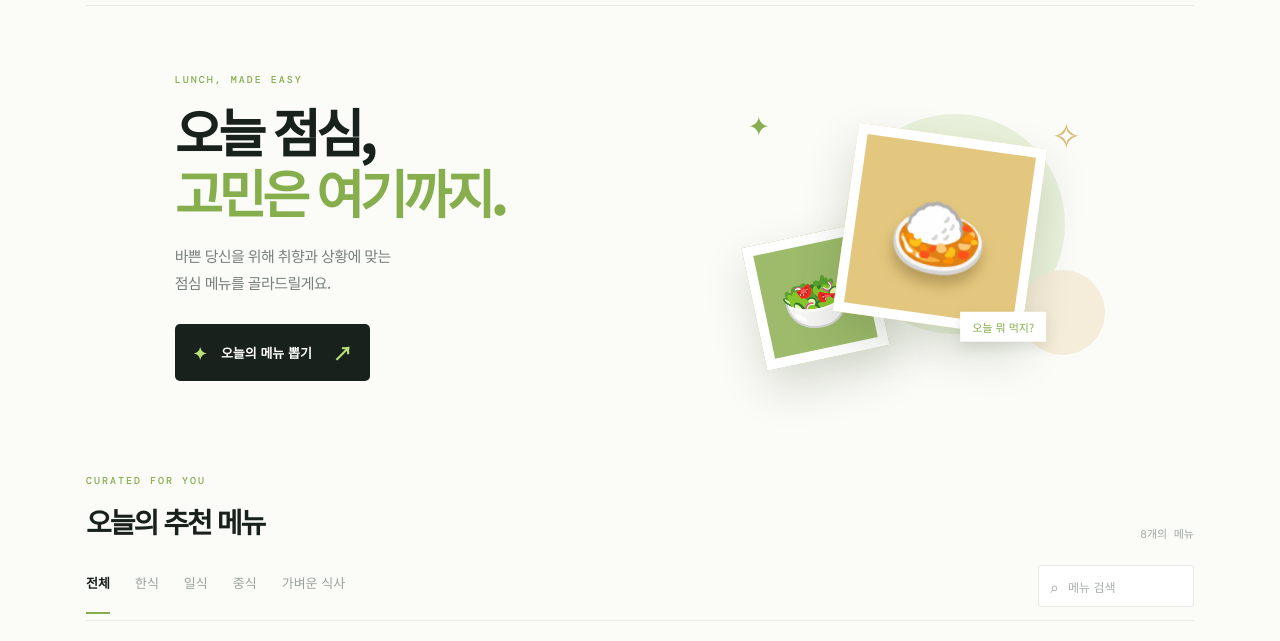
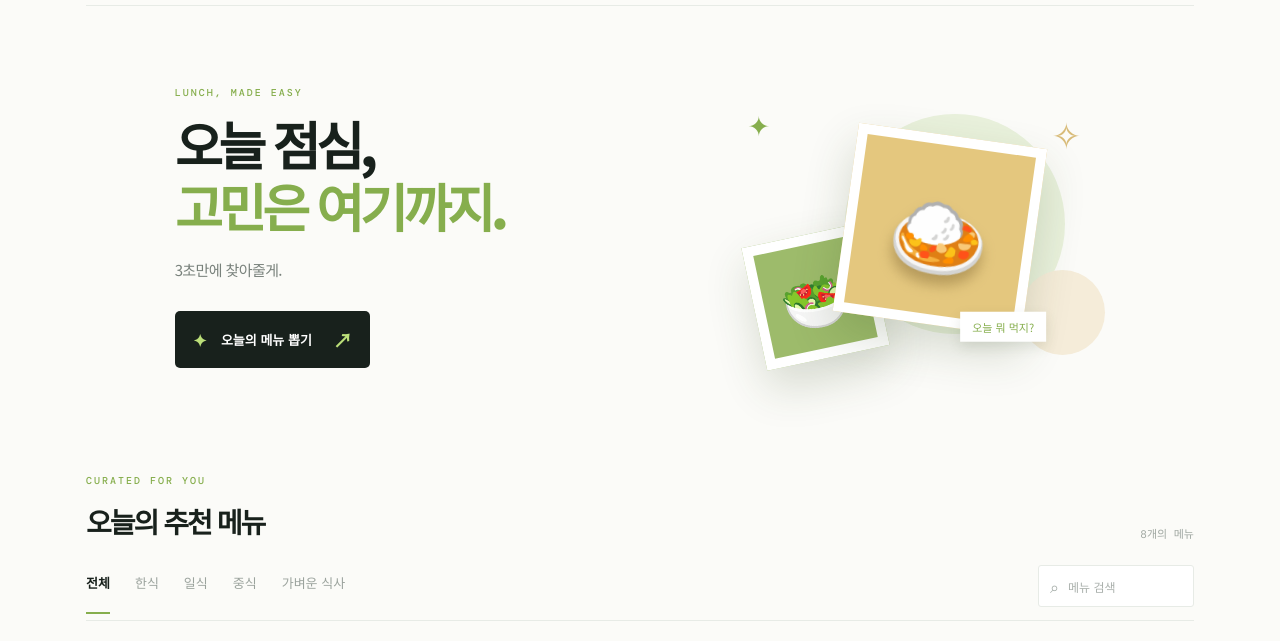
Before and after one commit to heekyoon1/AI-project, a plain HTML site: page index.html in a window 1280 px wide. Shown: the part 82-723 px from the top of the page. Drawn offline with nearby package versions, Linux system fonts and the light colour scheme.

Commit message:
Update lunch menu tagline

```diff
--- a/index.html
+++ b/index.html
@@ -28,7 +28,7 @@
         <div class="hero-copy">
           <p class="eyebrow">LUNCH, MADE EASY</p>
           <h1>오늘 점심,<br><span>고민은 여기까지.</span></h1>
-          <p class="hero-description">바쁜 당신을 위해 취향과 상황에 맞는<br class="desktop-break"> 점심 메뉴를 골라드릴게요.</p>
+          <p class="hero-description">3초만에 찾아줄게.</p>
           <button class="primary-button" id="randomBtn"><span class="sparkle">✦</span> 오늘의 메뉴 뽑기 <span class="arrow">↗</span></button>
         </div>
         <div class="hero-visual" aria-hidden="true">
```
